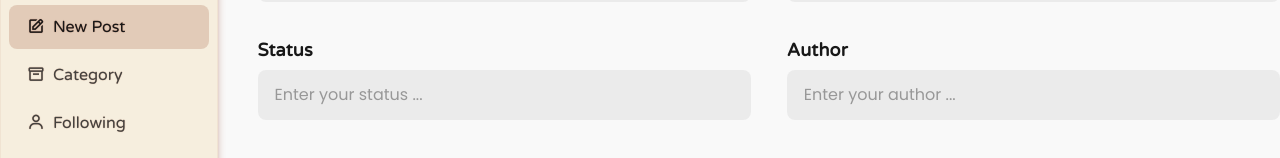
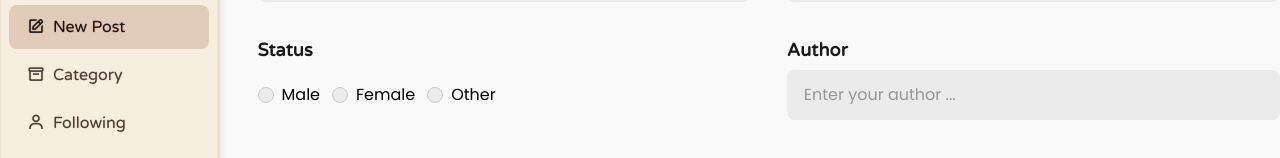
Before and after one commit to Marcus20119/MARCUS_dogtor-blogging, a React (Create React App) app: page /user/add-post in a window 1280 px wide. Shown: the part 320-478 px from the top of the page. Built offline with nearby package versions, Linux system fonts and the light colour scheme; no server answers.

Commit message:
upadte radio

```diff
--- /dev/null
+++ b/src/components/form/radio/Radio.jsx
@@ -0,0 +1,101 @@
+import { useController, useWatch } from 'react-hook-form';
+import styled from 'styled-components';
+
+const RadioStyled = styled.div`
+  display: flex;
+  width: 100%;
+  height: 50px;
+  align-items: center;
+
+  .radio-wrap {
+    display: flex;
+    width: 100%;
+    gap: 12px;
+  }
+  .radio-item-wrap {
+    display: flex;
+    align-items: center;
+    cursor: pointer;
+  }
+  .radio-item_check-wrap {
+    position: relative;
+    width: 16px;
+    height: 16px;
+  }
+  .radio-item_check {
+    opacity: 0;
+    visibility: hidden;
+  }
+  .radio-item_check-alternative {
+    position: absolute;
+    top: 0;
+    left: 0;
+    width: 100%;
+    height: 100%;
+    border-radius: 50%;
+    background-color: #cccccc50;
+    border: solid 1px #cccccc;
+  }
+  .radio-item-wrap:nth-child(1)
+    .radio-item_check:checked
+    + .radio-item_check-alternative {
+    background-color: ${props => props.theme.color.skin};
+  }
+  .radio-item-wrap:nth-child(2)
+    .radio-item_check:checked
+    + .radio-item_check-alternative {
+    background-color: ${props => props.theme.color.brown};
+  }
+  .radio-item-wrap:nth-child(3)
+    .radio-item_check:checked
+    + .radio-item_check-alternative {
+    background-color: ${props => props.theme.color.black};
+  }
+
+  .radio-item_label {
+    margin-left: 8px;
+  }
+`;
+const ErrorStyled = styled.span`
+  display: block;
+  font-size: 14px;
+  line-height: 20px;
+  color: red;
+  font-weight: 500;
+`;
+
+const Radio = ({ name, control, label, radios, ...props }) => {
+  const {
+    field,
+    formState: { errors },
+  } = useController({ name, control, defaultValue: '' });
+
+  const watchRadioValue = useWatch({ name, control });
+
+  return (
+    <RadioStyled>
+      <div className="radio-wrap">
+        {radios.map(radio => (
+          <label key={radio} className="radio-item-wrap">
+            <div className="radio-item_check-wrap">
+              <input
+                type="radio"
+                className="radio-item_check"
+                checked={watchRadioValue === radio}
+                {...props}
+                {...{ ...field, value: radio }}
+              />
+              <div className="radio-item_check-alternative"></div>
+            </div>
+            <span className="radio-item_label">{radio}</span>
+          </label>
+        ))}
+      </div>
+      {errors?.[name]?.message && (
+        <ErrorStyled>{errors[name].message}</ErrorStyled>
+      )}
+    </RadioStyled>
+  );
+};
+
+export default Radio;
--- a/src/components/form/select/Select.jsx
+++ b/src/components/form/select/Select.jsx
@@ -1,5 +1,6 @@
 import { useController, useWatch } from 'react-hook-form';
 import styled from 'styled-components';
+import PropTypes from 'prop-types';
 import { useSelect } from '~/hooks';
 
 const SelectStyled = styled.div`
@@ -74,6 +75,17 @@ const ErrorStyled = styled.span`
   font-weight: 500;
 `;
 
+/**
+ * @param {Function} setValue
+ * @param {Function} setError
+ * @param {array} type - ['primary', 'secondary']
+ * @requires
+ * @param {string} name
+ * @param {object} control - control object from react-hook-form
+ * @param {string} defaultOption - placeholder of the selection
+ * @param {array} options - Array of the options
+ */
+
 const Select = ({
   name,
   control,
@@ -82,6 +94,7 @@ const Select = ({
   defaultOption = 'Select one option...',
   type,
   options,
+  ...rest
 }) => {
   const {
     formState: { errors },
@@ -97,7 +110,7 @@ const Select = ({
     name,
   });
   return (
-    <SelectStyled type={type}>
+    <SelectStyled type={type} {...rest}>
       <div ref={selectRef} className="select-wrap">
         <div className="select-default">
           <p>{selectedValue}</p>
@@ -117,4 +130,14 @@ const Select = ({
   );
 };
 
+Select.propTypes = {
+  name: PropTypes.string.isRequired,
+  control: PropTypes.object.isRequired,
+  setValue: PropTypes.func,
+  setError: PropTypes.func,
+  defaultOption: PropTypes.string.isRequired,
+  type: PropTypes.oneOf(['primary', 'secondary']),
+  options: PropTypes.array.isRequired,
+};
+
 export { Select };
--- a/src/pages/user/AddPostPage.jsx
+++ b/src/pages/user/AddPostPage.jsx
@@ -4,6 +4,7 @@ import styled from 'styled-components';
 import Field from '~/components/form/field';
 import { Input } from '~/components/form/input';
 import Label from '~/components/form/label';
+import Radio from '~/components/form/radio/Radio';
 import { Select } from '~/components/form/select';
 
 const AddPostPageStyled = styled.div`
@@ -56,7 +57,12 @@ const AddPostPage = () => {
           </Field>
           <Field>
             <Label id="status">Status</Label>
-            <Input control={control} name="status" type="secondary"></Input>
+            <Radio
+              name="gender"
+              control={control}
+              label="Gender"
+              radios={['Male', 'Female', 'Other']}
+            />
           </Field>
           <Field>
             <Label id="author">Author</Label>
```
Also changed, not shown: src/components/form/radio/index.js (added).
